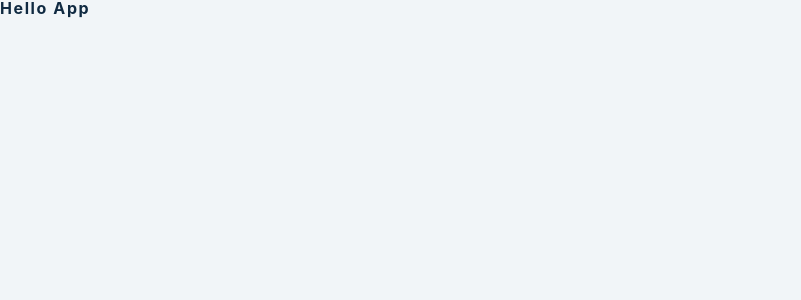
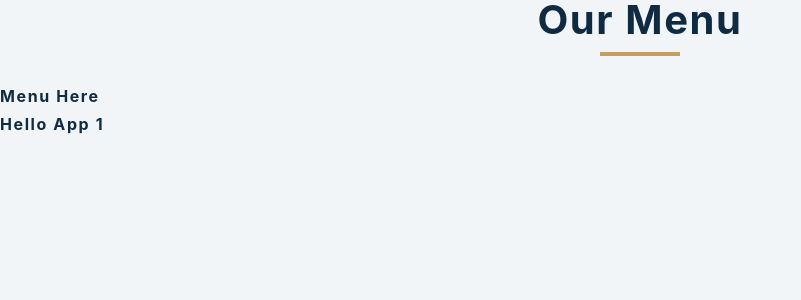
Before and after one commit to IsmailMuhammed2019/menulist, a React (Create React App) app: page / in a window 1280 px wide. Shown: the top 300 px of the page, without its empty margins (0-801 px from the left). Built offline with nearby package versions, Linux system fonts and the light colour scheme.

Commit message:
passing state value as props for menu components

```diff
--- a/src/App.js
+++ b/src/App.js
@@ -5,8 +5,18 @@ import items from './data'
 
 
 function App() {
+  const [menuData, setMenuData] = useState(items)
   return (
-    <h4>Hello app</h4>
+    <main>
+      <section>
+        <div className='title'>
+          <h2>Our Menu</h2>
+          <div className='underline'></div>
+        </div>
+        <Categories />
+        <Menu menuData={menuData} />
+      </section>
+    </main>
   )
 }
 
--- a/src/Categories.js
+++ b/src/Categories.js
@@ -2,7 +2,7 @@ import React from 'react'
 
 const Categories = () => {
   return (
-    <h4>hello cat</h4>
+    <h4>Menu here</h4>
   )
 }
 
--- a/src/Menu.js
+++ b/src/Menu.js
@@ -2,9 +2,8 @@ import React from 'react'
 
 const Menu = () => {
     return (
-        <h4>Hello Menu</h4>
- )
-
+        <h4>hello app 1</h4>
+    )
 }
 
 export default Menu
```
